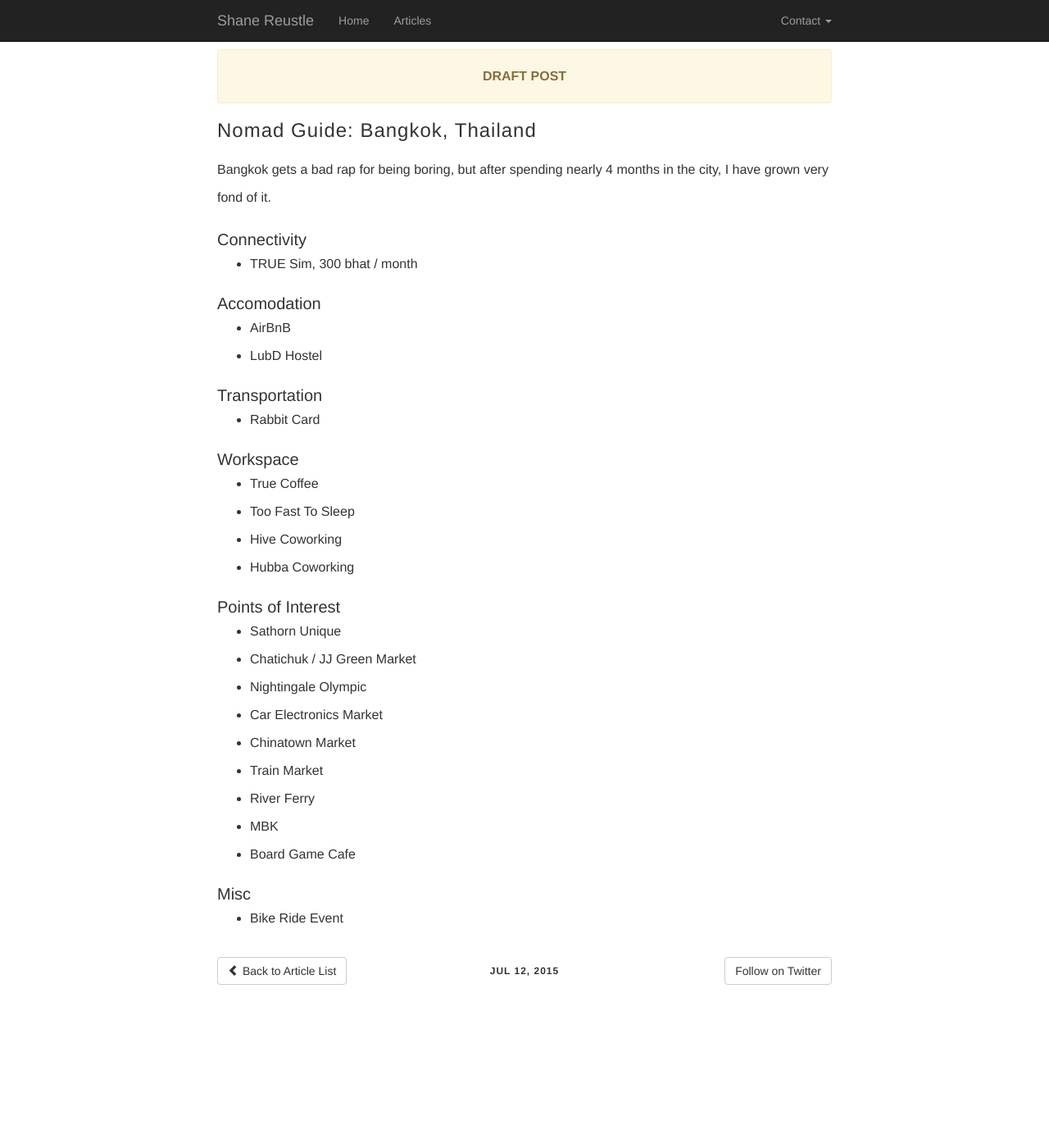
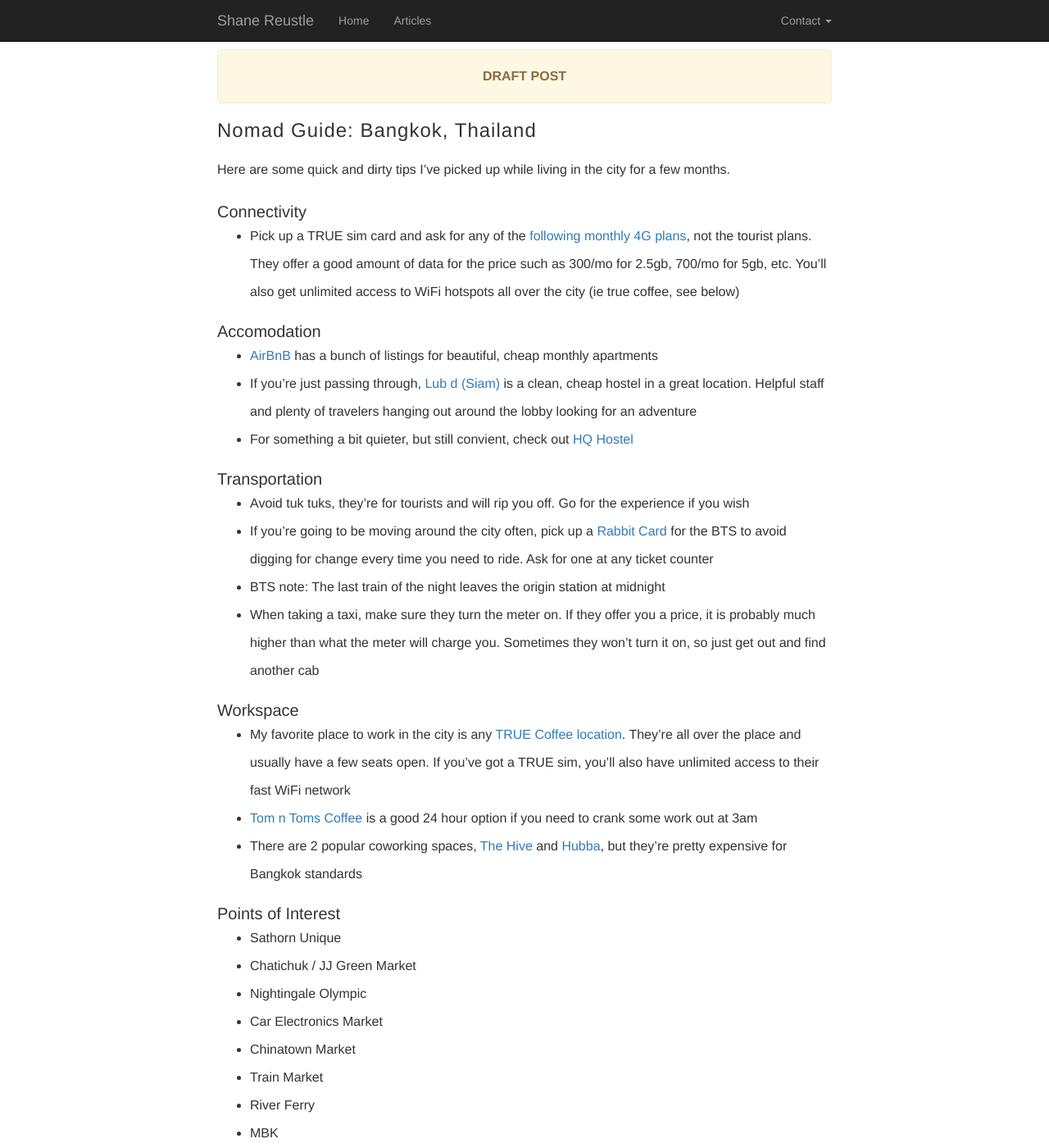
Before and after one commit to reustle/shanereustle, a Jekyll site: the page built from _posts/2015-07-12-nomad-guide-bangkok.md, in a window 1280 px wide and 1400 px high. Shown: the whole window at 82% size. Built offline with Jekyll 4.4.1, drawn with Linux system fonts in a browser that asks for light colours.

Commit message:
progress on bangkok guide

```diff
--- a/_posts/2015-07-12-nomad-guide-bangkok.md
+++ b/_posts/2015-07-12-nomad-guide-bangkok.md
@@ -3,26 +3,29 @@
 draft: true
 ---
 
-Bangkok gets a bad rap for being boring, but after spending nearly 4 months in the city, I have grown very fond of it.
+Here are some quick and dirty tips I've picked up while living in the city for a few months.
 
 ## Connectivity
-* TRUE Sim, 300 bhat / month
+* Pick up a TRUE sim card and ask for any of the [following monthly 4G plans](http://truemoveh.truecorp.co.th/4g/sim-truemoveh/prepaid/entry/3340), not the tourist plans. They offer a good amount of data for the price such as 300/mo for 2.5gb, 700/mo for 5gb, etc. You'll also get unlimited access to WiFi hotspots all over the city (ie true coffee, see below)
 
 
 ## Accomodation
-* AirBnB
-* LubD Hostel
+* [AirBnB](https://www.airbnb.com/s/Bangkok--Thailand?sublets=monthly) has a bunch of listings for beautiful, cheap monthly apartments
+* If you're just passing through, [Lub d (Siam)](http://siamsquare.lubd.com/) is a clean, cheap hostel in a great location. Helpful staff and plenty of travelers hanging out around the lobby looking for an adventure
+* For something a bit quieter, but still convient, check out [HQ Hostel](http://www.hqhostel.com/)
 
 
 ## Transportation
-* Rabbit Card
+* Avoid tuk tuks, they're for tourists and will rip you off. Go for the experience if you wish
+* If you're going to be moving around the city often, pick up a [Rabbit Card](http://www.bts.co.th/customer/en/16-rabbit-step-chg-sky-to-rabbit.aspx) for the BTS to avoid digging for change every time you need to ride. Ask for one at any ticket counter
+* BTS note: The last train of the night leaves the origin station at midnight
+* When taking a taxi, make sure they turn the meter on. If they offer you a price, it is probably much higher than what the meter will charge you. Sometimes they won't turn it on, so just get out and find another cab
 
 
 ## Workspace
-* True Coffee
-* Too Fast To Sleep
-* Hive Coworking
-* Hubba Coworking
+* My favorite place to work in the city is any [TRUE Coffee location](http://truecoffee.truecorp.co.th/). They're all over the place and usually have a few seats open. If you've got a TRUE sim, you'll also have unlimited access to their fast WiFi network
+* [Tom n Toms Coffee](http://en.tomntoms.com/main.php) is a good 24 hour option if you need to crank some work out at 3am
+* There are 2 popular coworking spaces, [The Hive](http://thehive.co.th/) and [Hubba](http://hubbathailand.com/), but they're pretty expensive for Bangkok standards
 
 
 ## Points of Interest
```
Also changed, not shown: post-ideas.md (added, +78 -0 lines).
